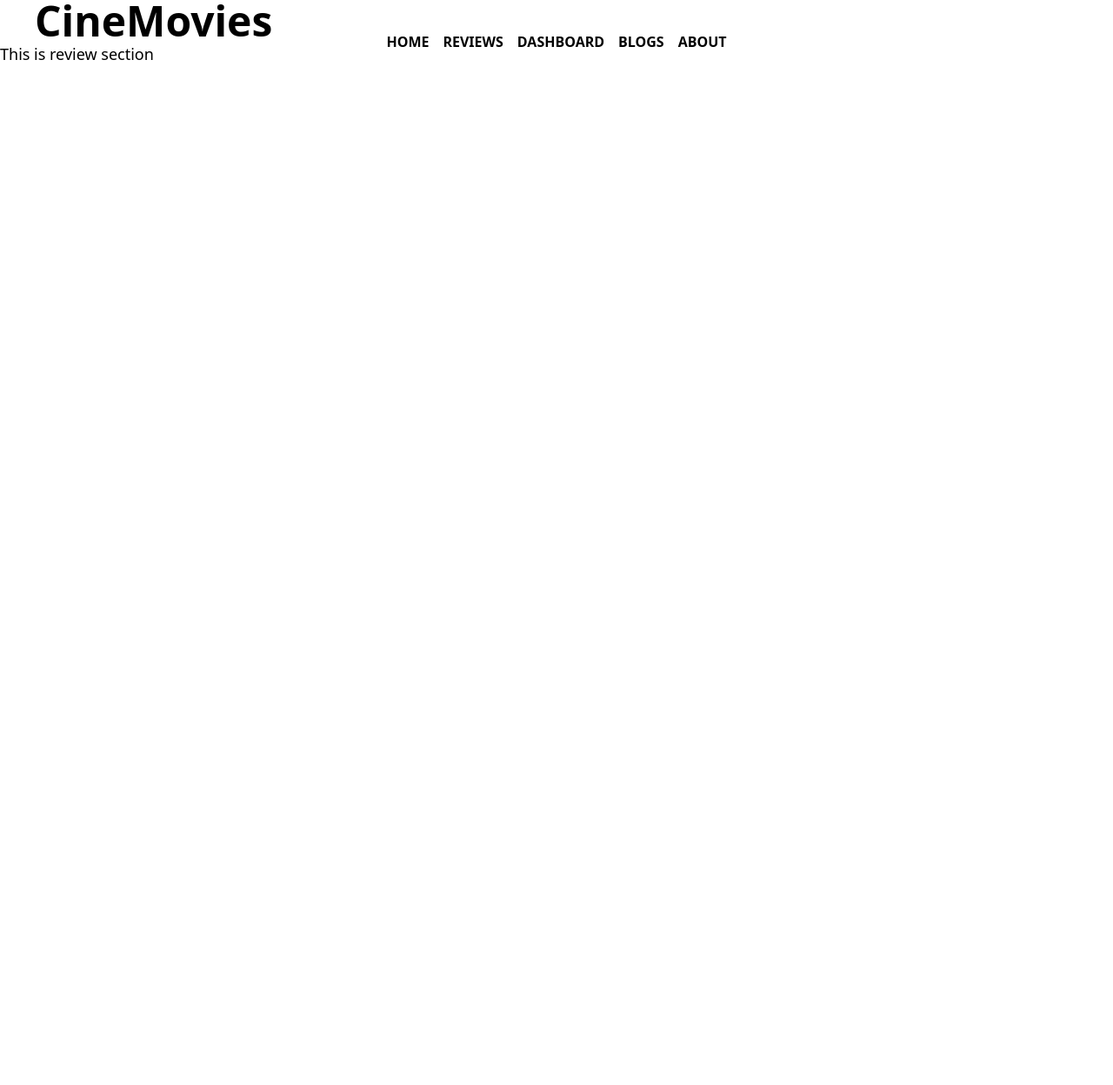
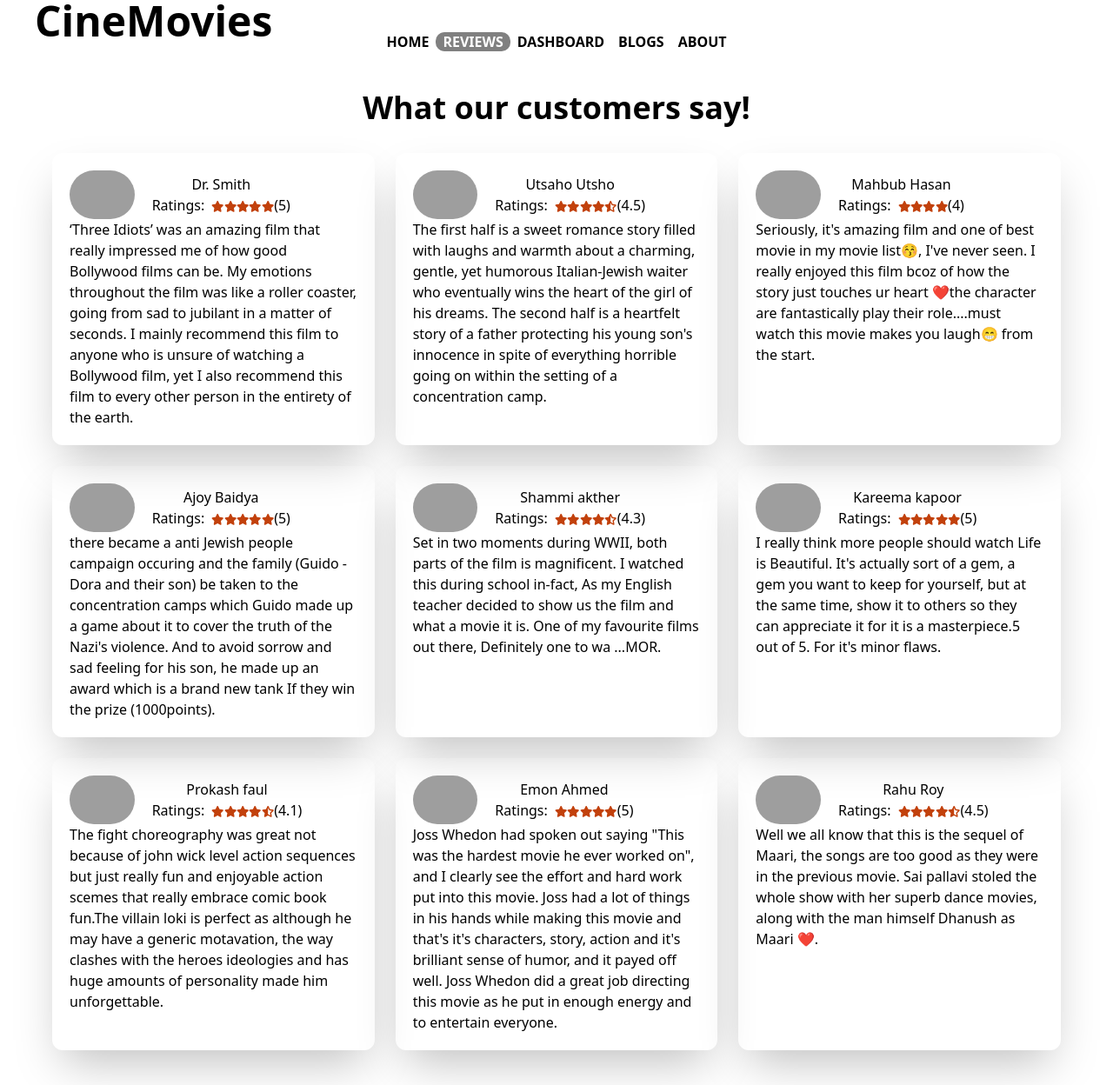
Before and after one commit to utsaho/cineMovies-2, a React (Create React App) app: page /reviews in a window 1280 px wide. Shown: the whole page at 87% size. Before the commit the page ends 800 px from the top, so only its background shows below. Built offline with nearby package versions, Linux system fonts and the light colour scheme; grey boxes are pictures that could not be loaded.

Commit message:
reviews secton added

```diff
--- a/public/review.json
+++ b/public/review.json
@@ -4,62 +4,62 @@
         "name": "Dr. Smith",
         "rating": 5,
         "img": "https://images.unsplash.com/photo-1583864697784-a0efc8379f70?ixlib=rb-1.2.1&ixid=MnwxMjA3fDB8MHxzZWFyY2h8MTJ8fGhhbmRzb21lJTIwbWFufGVufDB8fDB8fA%3D%3D&auto=format&fit=crop&w=500&q=60",
-        "review": "reee"
+        "review": " ‘Three Idiots’ was an amazing film that really impressed me of how good Bollywood films can be. My emotions throughout the film was like a roller coaster, going from sad to jubilant in a matter of seconds. I mainly recommend this film to anyone who is unsure of watching a Bollywood film, yet I also recommend this film to every other person in the entirety of the earth."
     },
     {
         "id": 2,
         "name": "Utsaho Utsho",
         "rating": 4.5,
         "img": "https://images.unsplash.com/photo-1623091928870-dbe5bd43ea7d?ixlib=rb-1.2.1&ixid=MnwxMjA3fDB8MHxzZWFyY2h8MTZ8fGhhbmRzb21lJTIwbWFufGVufDB8fDB8fA%3D%3D&auto=format&fit=crop&w=500&q=60",
-        "review": "reee"
+        "review": "The first half is a sweet romance story filled with laughs and warmth about a charming, gentle, yet humorous Italian-Jewish waiter who eventually wins the heart of the girl of his dreams. The second half is a heartfelt story of a father protecting his young son's innocence in spite of everything horrible going on within the setting of a concentration camp."
     },
     {
         "id": 3,
         "name": "Mahbub Hasan",
         "rating": 4,
         "img": "https://images.unsplash.com/photo-1521053432093-b5d85e9f0946?ixlib=rb-1.2.1&ixid=MnwxMjA3fDB8MHxzZWFyY2h8MTd8fGhhbmRzb21lJTIwbWFufGVufDB8fDB8fA%3D%3D&auto=format&fit=crop&w=500&q=60",
-        "review": "reee"
+        "review": "Seriously, it's amazing film and one of best movie in my movie list😚, I've never seen. I really enjoyed this film bcoz of how the story just touches ur heart ❤the character are fantastically play their role....must watch this movie makes you laugh😁 from the start."
     },
     {
         "id": 4,
         "name": "Ajoy Baidya",
         "rating": 5,
         "img": "https://images.unsplash.com/photo-1542142430-6c91a7c123b5?ixlib=rb-1.2.1&ixid=MnwxMjA3fDB8MHxzZWFyY2h8N3x8aGFuZHNvbWUlMjBtYW58ZW58MHx8MHx8&auto=format&fit=crop&w=500&q=60",
-        "review": "reee"
+        "review": "there became a anti Jewish people campaign occuring and the family (Guido - Dora and their son) be taken to the concentration camps which Guido made up a game about it to cover the truth of the Nazi's violence. And to avoid sorrow and sad feeling for his son, he made up an award which is a brand new tank If they win the prize (1000points)."
     },
     {
         "id": 5,
         "name": "Shammi akther",
         "rating": 4.3,
         "img": "https://images.unsplash.com/photo-1568452329428-e760163f262c?ixlib=rb-1.2.1&ixid=MnwxMjA3fDB8MHxzZWFyY2h8MTN8fGJlYXV0aWZ1bCUyMHdvbWVufGVufDB8fDB8fA%3D%3D&auto=format&fit=crop&w=500&q=60",
-        "review": "reee"
+        "review": "Set in two moments during WWII, both parts of the film is magnificent. I watched this during school in-fact, As my English teacher decided to show us the film and what a movie it is. One of my favourite films out there, Definitely one to wa ...MOR."
     },
     {
         "id": 6,
         "name": "Kareema kapoor",
         "rating": 5,
         "img": "https://images.unsplash.com/photo-1618068291962-bb16bfca7f0f?ixlib=rb-1.2.1&ixid=MnwxMjA3fDB8MHxzZWFyY2h8MTl8fGJlYXV0aWZ1bCUyMHdvbWVufGVufDB8fDB8fA%3D%3D&auto=format&fit=crop&w=500&q=60",
-        "review": "reee"
+        "review": "I really think more people should watch Life is Beautiful. It's actually sort of a gem, a gem you want to keep for yourself, but at the same time, show it to others so they can appreciate it for it is a masterpiece.5 out of 5. For it's minor flaws."
     },
     {
         "id": 7,
         "name": "Prokash faul",
         "rating": 4.1,
         "img": "https://images.unsplash.com/photo-1611608822650-925c227ef4d2?ixlib=rb-1.2.1&ixid=MnwxMjA3fDB8MHxzZWFyY2h8NXx8aGFuZHNvbWUlMjBtYW58ZW58MHx8MHx8&auto=format&fit=crop&w=500&q=60",
-        "review": "reee"
+        "review": "The fight choreography was great not because of john wick level action sequences but just really fun and enjoyable action scemes that really embrace comic book fun.The villain loki is perfect as although he may have a generic motavation, the way clashes with the heroes ideologies and has huge amounts of personality made him unforgettable."
     },
     {
         "id": 8,
         "name": "Emon Ahmed",
         "rating": 5,
         "img": "https://images.unsplash.com/photo-1588731222899-68315ddd5e8e?ixlib=rb-1.2.1&ixid=MnwxMjA3fDB8MHxzZWFyY2h8NHx8aGFuZHNvbWUlMjBtYW58ZW58MHx8MHx8&auto=format&fit=crop&w=500&q=60",
-        "review": "reee"
+        "review": "Joss Whedon had spoken out saying \"This was the hardest movie he ever worked on\", and I clearly see the effort and hard work put into this movie. Joss had a lot of things in his hands while making this movie and that's it's characters, story, action and it's brilliant sense of humor, and it payed off well. Joss Whedon did a great job directing this movie as he put in enough energy and to entertain everyone."
     },
     {
         "id": 9,
         "name": "Rahu Roy",
         "rating": 4.5,
         "img": "https://images.unsplash.com/photo-1587944308214-cb558d66cfe6?ixlib=rb-1.2.1&ixid=MnwxMjA3fDB8MHxzZWFyY2h8MTF8fGhhbmRzb21lJTIwbWFufGVufDB8fDB8fA%3D%3D&auto=format&fit=crop&w=500&q=60",
-        "review": "reee"
+        "review": "Well we all know that this is the sequel of Maari, the songs are too good as they were in the previous movie. Sai pallavi stoled the whole show with her superb dance movies, along with the man himself Dhanush as Maari ❤."
     }
 ]
--- a/src/components/CustomerReview/CustomerReview.js
+++ b/src/components/CustomerReview/CustomerReview.js
@@ -2,12 +2,15 @@ import React from 'react';
 import useReviews from '../../hooks/useReviews';
 import Review from '../Review/Review';
 
-const CustomerReview = ({ numberOfReviews }) => {
+const CustomerReview = (props) => {
+    const numberOfReviews = props.numberOfReviews;
     const [reviews, setReviews] = useReviews();
-    const slicedReview = reviews.slice(0, numberOfReviews)
+    const slicedReview = reviews.slice(0, numberOfReviews);
+    // console.log(numberOfReviews);
     return (
-        <div className='mt-14 customer-reviews'>
-            <h2 className='text-4xl text-center font-bold'>Customer Reviews({reviews.length})</h2>
+        <div className='mt-14 customer-reviews m-10'>
+            {/* <h2 className='text-4xl text-center font-bold'>{props.children}</h2> */}
+            <h2 className='text-4xl text-center font-bold'>{props.children}</h2>
             <div className='grid sm:grid-cols-3 gap-6 mt-8 mx-5'>
                 {
                     slicedReview.map(review => <Review review={review} key={review.id}></Review>)
--- a/src/components/Home/Home.js
+++ b/src/components/Home/Home.js
@@ -1,4 +1,5 @@
 import React from 'react';
+import { Link } from 'react-router-dom';
 import CustomerReview from '../CustomerReview/CustomerReview';
 import MovieDetail from '../MovieDetail/MovieDetail';
 
@@ -7,7 +8,10 @@ const Home = () => {
     return (
         <div>
             <MovieDetail></MovieDetail>
-            <CustomerReview numberOfReviews={3}></CustomerReview>
+            <CustomerReview numberOfReviews={3}>Customers Reviews (3)</CustomerReview>
+            <div className='text-center mt-5 mb-10'>
+                <Link to='/reviews' className='bg-violet-800 text-white px-10 py-2 rounded-md hover:bg-black'><strong>See all reviews</strong></Link>
+            </div>
         </div>
     );
 };
--- a/src/components/Navbar/Navbar.js
+++ b/src/components/Navbar/Navbar.js
@@ -29,7 +29,7 @@ const Navbar = () => {
             <nav className={`w-full flex md:justify-center items-center absolute duration-500 ease-in ${open ? 'top-6 justify-end right-[-20]' : 'top-[-120px] right-[-20]'}`}>
                 <ul className='md:flex sm:block'>
                     {
-                        routes.map(route => <li className='sm:my-3' key={route.id}><NavLink style={linkStyle} className='px-2' to={`${route.link}/`}>{route.name}</NavLink></li>)
+                        routes.map(route => <li className='sm:my-3' key={route.id}><NavLink style={linkStyle} className='px-2' to={`${route.link}`}>{route.name}</NavLink></li>)
                     }
                 </ul>
             </nav>
--- a/src/components/Review/Review.js
+++ b/src/components/Review/Review.js
@@ -12,16 +12,14 @@ const Review = ({ review }) => {
         temp.push({ id: i });
     }
     return (
-        <div>
+        <div className='hover:bg-violet-200 rounded-xl shadow-2xl p-5 '>
             <div className='border-5 text-center flex items-center'>
                 <img src={review.img} className=' h-14 rounded-full' alt="" />
                 <div className='ml-5'>
-                    <h2>{review.name}</h2>
-
+                    <h2 className='text-center'>{review.name}</h2>
                     <h2>
                         Ratings:
                         <small className='text-orange-700 ml-2'>
-
                             {
                                 temp.map(r => <Star isHalf={true} key={r.id}></Star>)
                             }
@@ -32,9 +30,8 @@ const Review = ({ review }) => {
                 </div>
             </div>
             <div>
-                Lorem ipsum dolor sit amet consectetur adipisicing elit. Rerum laudantium, esse optio accusamus, quidem consequatur doloremque fuga beatae sit distinctio a ipsam sint non, quaerat corporis numquam! Temporibus aspernatur perferendis odit recusandae impedit consequatur? Enim ipsam culpa corrupti porro repellendus fuga in provident similique laborum quisquam, et dolorem tempora at!
+                <p>{review.review}</p>
             </div>
-            {/* <h1 className='text-2xl'>{review.name}</h1> */}
 
         </div>
     );
--- a/src/components/Reviews/Reviews.js
+++ b/src/components/Reviews/Reviews.js
@@ -1,9 +1,10 @@
 import React from 'react';
+import CustomerReview from '../CustomerReview/CustomerReview';
 
 const Reviews = () => {
     return (
         <div>
-            <h2 className="text-lg">This is review section</h2>
+            <CustomerReview numberOfReviews={9}>What our customers say!</CustomerReview>
         </div>
     );
 };
```
